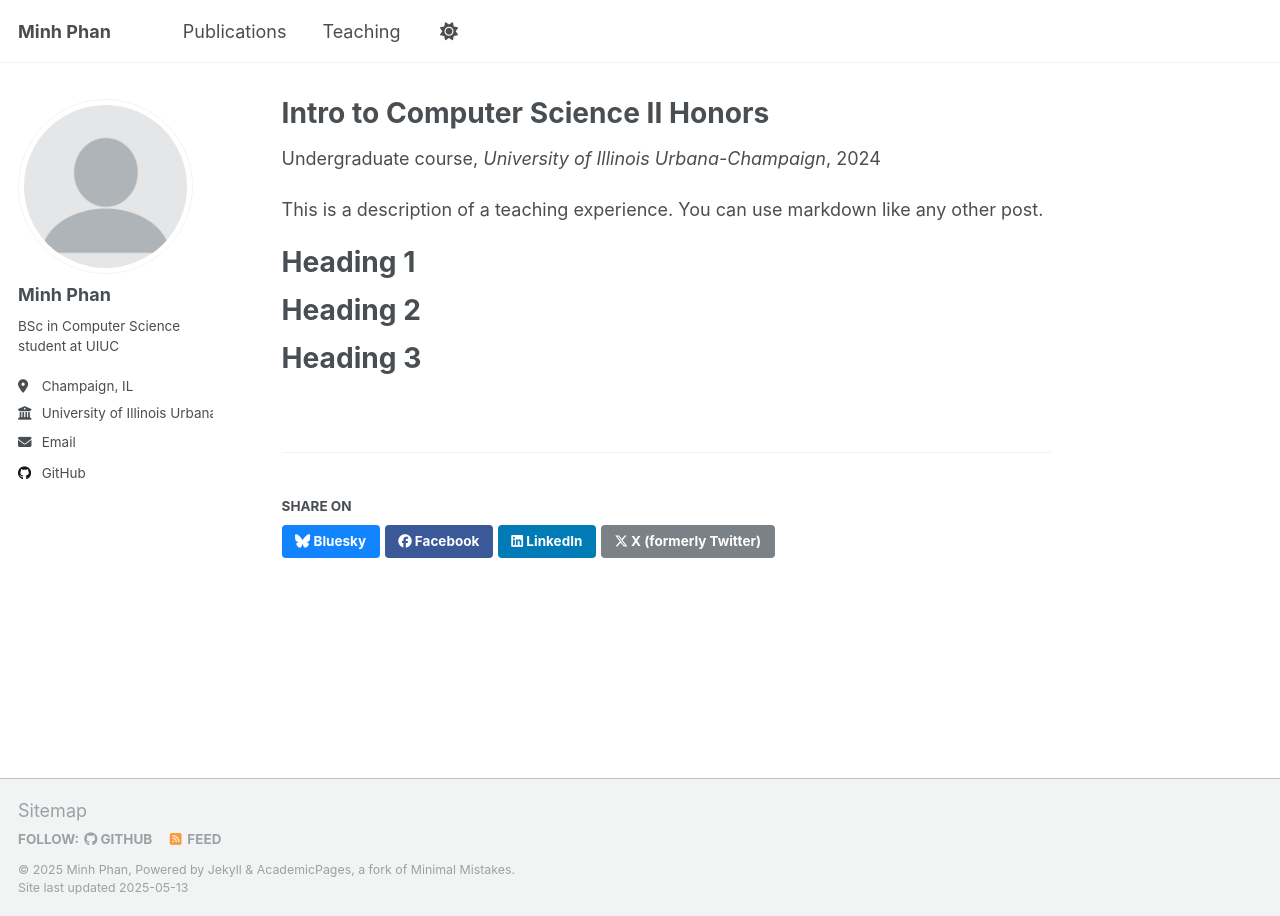
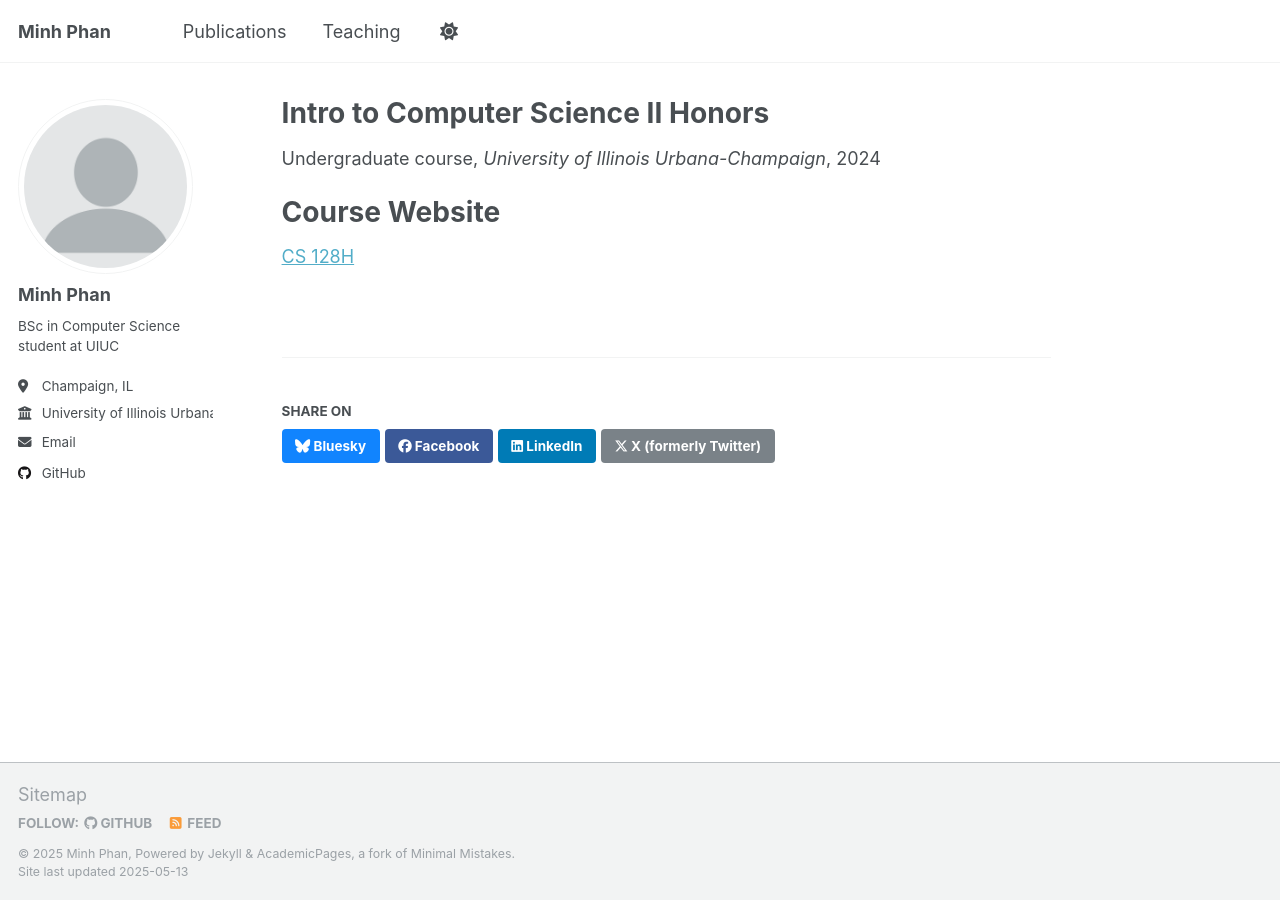
Before and after one commit to MinhPhan8803/MinhPhan8803.github.io, a Jekyll site: the page built from _teaching/cs128h.md, in a window 1280 px wide. Built offline with Jekyll 4.4.1, drawn with Linux system fonts in a browser that asks for light colours.

Commit message:
Update cs128h.md

```diff
--- a/_teaching/cs128h.md
+++ b/_teaching/cs128h.md
@@ -8,13 +8,6 @@ date: 2024-01-01
 location: "Champaign, IL"
 ---
 
-This is a description of a teaching experience. You can use markdown like any other post.
-
-Heading 1
+Course Website
 ======
-
-Heading 2
-======
-
-Heading 3
-======
+[CS 128H](honors.cs128.org)
```
